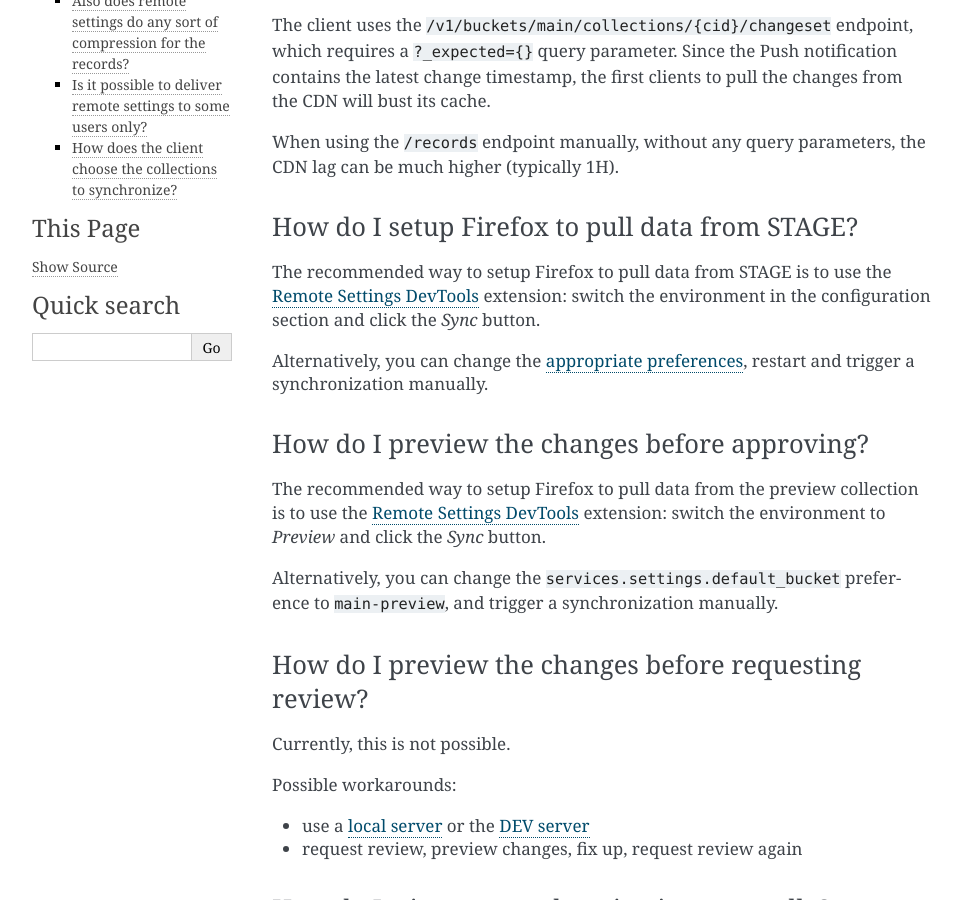
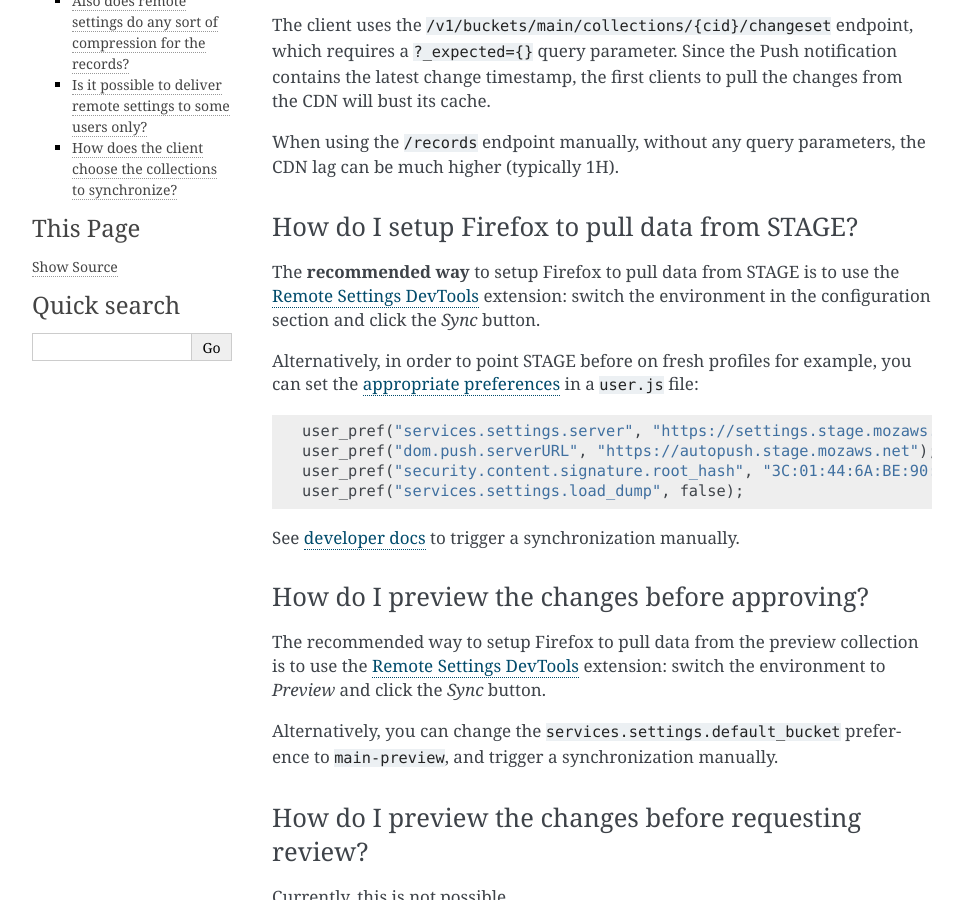
Before and after one commit to mozilla/remote-settings, a Sphinx documentation site: the page built from docs/support.rst, in a window 1280 px wide and 900 px high, scrolled down 986 px. Shown: the whole window, without its empty margins (148-1111 px from the left). Built offline with Sphinx 7.4.7, drawn with Linux system fonts in a browser that asks for light colours.

Commit message:
Mention user.js approach for STAGE before startup

```diff
--- a/docs/support.rst
+++ b/docs/support.rst
@@ -49,9 +49,18 @@
 How do I setup Firefox to pull data from STAGE?
 '''''''''''''''''''''''''''''''''''''''''''''''
 
-The recommended way to setup Firefox to pull data from STAGE is to use the `Remote Settings DevTools <https://github.com/mozilla/remote-settings-devtools>`_ extension: switch the environment in the configuration section and click the *Sync* button.
+The **recommended way** to setup Firefox to pull data from STAGE is to use the `Remote Settings DevTools <https://github.com/mozilla/remote-settings-devtools>`_ extension: switch the environment in the configuration section and click the *Sync* button.
 
-Alternatively, you can change the `appropriate preferences <https://github.com/mozilla/remote-settings-devtools/blob/1.0.0/extension/experiments/remotesettings/api.js#L96-L106>`_, restart and trigger a synchronization manually.
+Alternatively, in order to point STAGE before on fresh profiles for example, you can set the `appropriate preferences <https://github.com/mozilla/remote-settings-devtools/blob/1.4.0/extension/experiments/remotesettings/api.js#L113-L124>`_ in a ``user.js`` file:
+
+::
+
+    user_pref("services.settings.server", "https://settings.stage.mozaws.net/v1");
+    user_pref("dom.push.serverURL", "https://autopush.stage.mozaws.net");
+    user_pref("security.content.signature.root_hash", "3C:01:44:6A:BE:90:36:CE:A9:A0:9A:CA:A3:A5:20:AC:62:8F:20:A7:AE:32:CE:86:1C:B2:EF:B7:0F:A0:C7:45");
+    user_pref("services.settings.load_dump", false);
+
+See `developer docs <https://firefox-source-docs.mozilla.org/services/common/RemoteSettings.html#trigger-a-synchronization-manually>`_ to trigger a synchronization manually.
 
 
 How do I preview the changes before approving?
```
